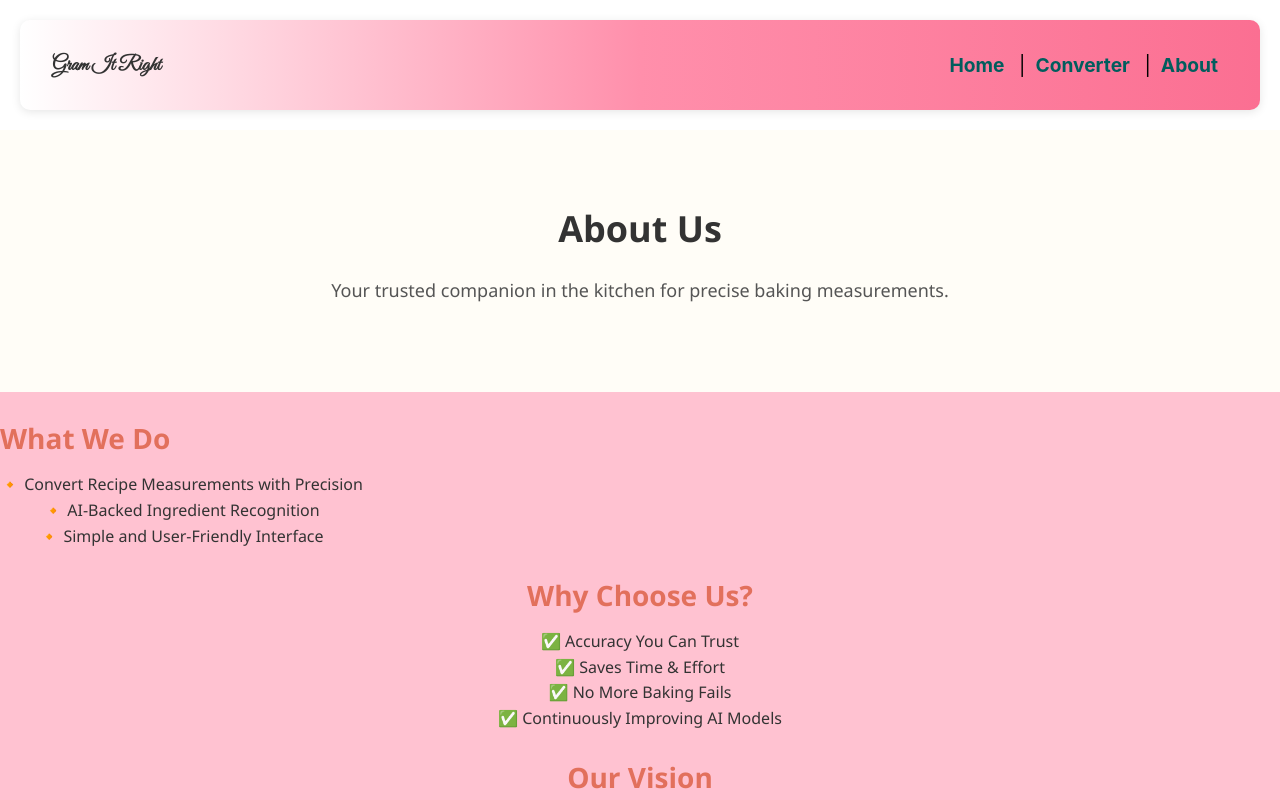
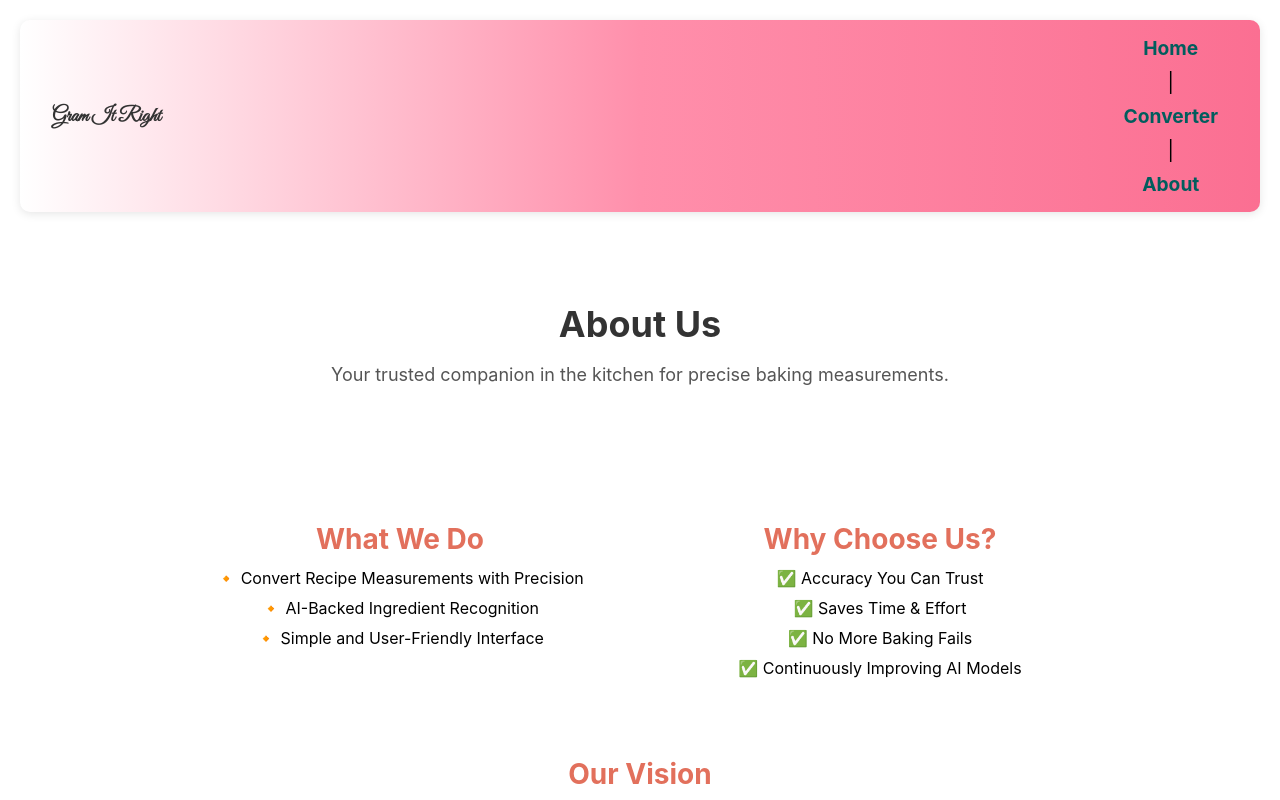
Before and after one commit to Abhignya09/GramItRight, a React (Create React App) app in the folder frontend/: page /about in a window 1280 px wide. Shown: the top 800 px of the page. Built offline with nearby package versions, Linux system fonts and the light colour scheme; a web font is replaced by a local one.

Commit message:
Added styling to about us page

```diff
--- a/frontend/src/App.css
+++ b/frontend/src/App.css
@@ -80,7 +80,6 @@ ul {
 }
 
 nav a:hover {
-  text-decoration: purple;
   color: #fff;
 }
 
@@ -305,22 +304,22 @@ nav a:hover {
 }
 
 /* About Page Specific Styles */
-.about-page-container {
+/* .about-page-container {
   font-family: "Segoe UI", sans-serif;
   line-height: 1.6;
-  /* padding: 30px; */
+  padding: 30px;
   background-color: #fffdf7;
   color: #333;
-}
+} */
 
-.about-page-container .about-page-hero {
+.about-page-hero {
   padding: 40px;
   text-align: center;
   border-radius: 12px;
   margin-bottom: 30px;
 }
 
-.about-page-container .about-page-hero h1 {
+.about-page-hero h1 {
   font-size: 36px;
   margin-bottom: 10px;
   color: #333;
@@ -330,12 +329,9 @@ nav a:hover {
   font-size: 18px;
   color: #555;
 }
-.secondary {
-  background-color: #ffc2d1;
-}
 
 .about-page-container .about-page-section {
-  /* margin-bottom: 30px; */
+  margin-bottom: 30px;
 }
 
 .about-page-container .about-page-section h2 {
@@ -377,13 +373,59 @@ nav a:hover {
   border-radius: 10px;
 }
 
-.about-page-section1 {
+/* .about-page-section1 {
   display: flex;
   flex-direction: column;
   align-items: flex-start;
+  padding: 20px;
+  color: #ccc;
+
+  justify-content: center;
+  background-image: url("./pages/bgimg.jpg");
+  background-position: center;
+  background-size: contain;
+  background-repeat: no-repeat;
+  background-attachment: scroll;
+  background: scroll 100%;
+  height: 80vh;
+  width: 100%;
+  background-size: 100% 100%;
+}*/
+ul {
+  display: flex;
+  flex-direction: column;
+  gap: 10px;
 }
 
 .about-page-section2 {
   display: flex;
   flex-direction: column;
 }
+/* Ensuring equal height sections */
+.secondary {
+  display: flex;
+  flex-wrap: wrap;
+  justify-content: center;
+  gap: 2rem;
+  margin-top: 2rem;
+  align-items: stretch; /* All sections stretch equally */
+}
+
+.about-page-section1,
+.about-page-section2 {
+  flex: 1;
+  min-width: 300px;
+  max-width: 400px;
+  padding: 1.5rem;
+  border-radius: 10px;
+  /* box-shadow: 0px 4px 8px rgba(0, 0, 0, 0.1); */
+  display: flex;
+  flex-direction: column;
+  justify-content: space-between; /* Distributes content evenly */
+  height: 100%; /* Ensures uniform height */
+}
+.about-page-section1:hover,
+.about-page-section2:hover {
+  box-shadow: rgba(0, 0, 0, 0.22) 0px 19px 43px;
+  transform: translate3d(0px, -1px, 0px);
+}
--- a/frontend/src/pages/About.js
+++ b/frontend/src/pages/About.js
@@ -16,8 +16,8 @@ function About() {
           <h2>What We Do</h2>
           <ul>
             <li>🔸 Convert Recipe Measurements with Precision</li>
-            <li>🔸 AI-Backed Ingredient Recognition</li>
-            <li>🔸 Simple and User-Friendly Interface</li>
+            <li>🔸 AI-Backed Ingredient Recognition </li>
+            <li>🔸 Simple and User-Friendly Interface </li>
           </ul>
         </section>
 
```
Also changed, not shown: frontend/src/pages/bgimg.jpg (added).
